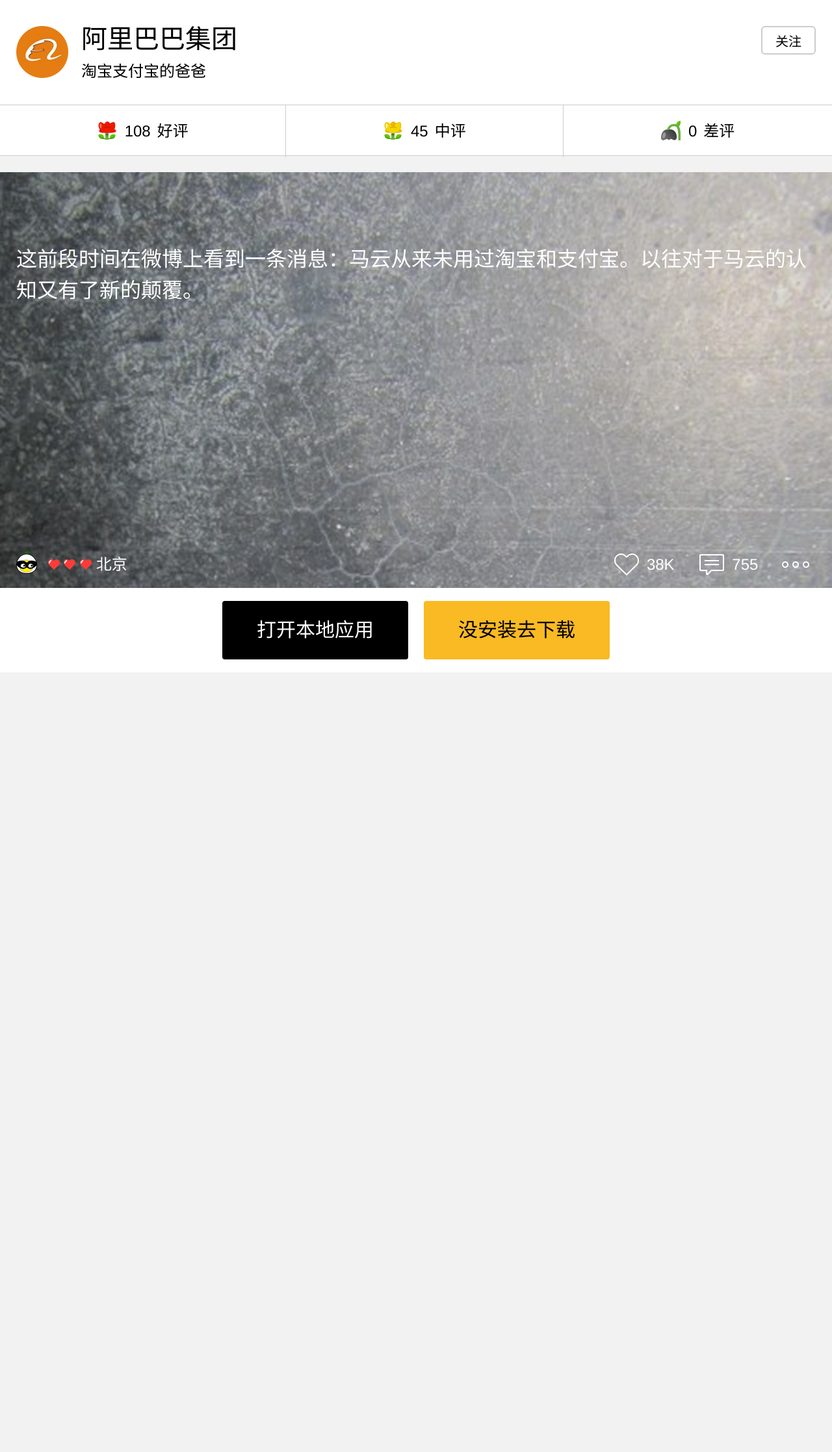
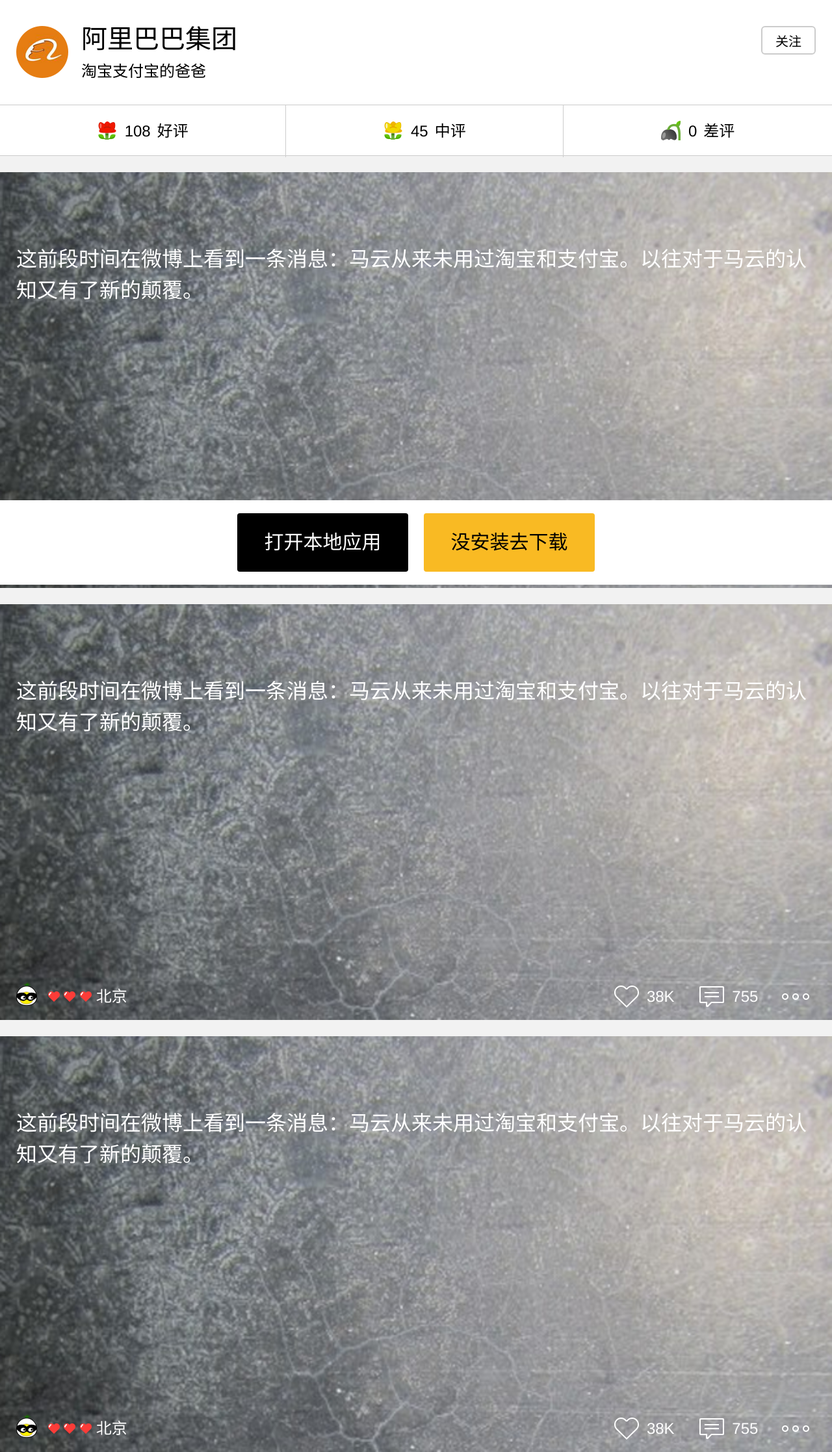
Before and after one commit to xwcoder/xwcoder.github.com, a Jekyll site: the page project/caocao/m2.html, which Jekyll copies as it is, in a window 1280 px wide. Shown: the whole page at 65% size. Built offline with Jekyll 4.4.1, drawn with Linux system fonts in a browser that asks for light colours; Markdown is read by kramdown in place of the engine named in the settings; before the commit the page ends 1035 px from its top, so only the background shows below that.

Commit message:
caocao 调整

```diff
--- a/project/caocao/css/m1.css
+++ b/project/caocao/css/m1.css
@@ -39,6 +39,14 @@
 a:focus,
 a:active {
     outline: none;
+}
+
+.footer,
+.func-btns-area {
+    position: fixed;
+    left: 0;
+    bottom: 0;
+    width: 100%;
 }
 
 @media screen and (min-width: 600px ) {
@@ -313,7 +321,7 @@
     }
     .func-btn {
         display: block;
-        width: 286px;
+        width: 263px;
         height: 90px;
         font-size: 30px;
         line-height: 90px;
@@ -339,7 +347,11 @@
     .func-dl-btn:active {
         background: #f9ce23;
     }
+    .content-list {
+        margin-bottom: 160px;
+    }
 }
+
 @media screen and (max-width:599px) {
     .corp-section {
         height: 120px;
@@ -634,4 +646,8 @@
     .func-dl-btn:active {
         background: #f9ce23;
     }
+
+    .content-list {
+        margin-bottom: 80px;
+    }
 }
--- a/project/caocao/m.html
+++ b/project/caocao/m.html
@@ -23,12 +23,10 @@
             <a class="dl-btn apple-btn" href="#">Iphone下载</a>
         </div>
     </div>
-    <!--
     <div class="sec1"></div>
     <div class="sec2"></div>
     <div class="sec3"></div>
-    -->
-    <div class="sec"></div>
+    <!-- <div class="sec"></div> -->
     <div class="footer">
         <p class="copyright">Copyright &copy;2014槽槽-京ICP备14033407号-2</p>
         <p class="contact">联系我们</p>
--- a/project/caocao/m1.html
+++ b/project/caocao/m1.html
@@ -25,6 +25,7 @@
             <div class="praise-item praise-bad"><span class="praise-logo"></span><span class="praise-num">0</span><span>差评</span></div>
         </div>
     </div>
+    <div class="content-list">
         <div class="content-area">
             <div class="content">这前段时间在微博上看到一条消息：马云从来未用过淘宝和支付宝。以往对于马云的认知又有了新的颠覆。</div>
             <div class="content-info">
@@ -47,10 +48,6 @@
                     <div class="content-more"></div>
                 </div>
             </div>
-    </div>
-    <div class="func-btns-area">
-        <a href="#" class="func-btn func-open-btn">打开本地应用</a>
-        <a href="#" class="func-btn func-dl-btn">没安装去下载</a>
         </div>
         <div class="comment-list-area">
             <div class="hd">2个评论</div>
@@ -90,6 +87,7 @@
                 </li>
             </ul>
         </div>
+    </div>
     <div class="footer">
         <div class="ft-logo">
             <img src="css/images/m1/icon_31.png" alt="">
--- a/project/caocao/m2.html
+++ b/project/caocao/m2.html
@@ -25,6 +25,7 @@
             <div class="praise-item praise-bad"><span class="praise-logo"></span><span class="praise-num">0</span><span>差评</span></div>
         </div>
     </div>
+    <div class="content-list">
         <div class="content-area">
             <div class="content">这前段时间在微博上看到一条消息：马云从来未用过淘宝和支付宝。以往对于马云的认知又有了新的颠覆。</div>
             <div class="content-info">
@@ -48,6 +49,53 @@
                 </div>
             </div>
         </div>
+        <div class="content-area">
+            <div class="content">这前段时间在微博上看到一条消息：马云从来未用过淘宝和支付宝。以往对于马云的认知又有了新的颠覆。</div>
+            <div class="content-info">
+                <div class="content-city-area">
+                    <div class="content-avatar"></div>
+                    <div class="content-heart"></div>
+                    <div class="content-heart"></div>
+                    <div class="content-heart"></div>
+                    <div class="content-city">北京</div>
+                </div>
+                <div class="content-comment-area">
+                    <div class="content-comment-heart">
+                        <div class="content-comment-heart-logo"></div>
+                        <div class="content-comment-heart-num">38K</div>
+                    </div>
+                    <div class="content-comment-info">
+                        <div class="content-comment-info-logo"></div>
+                        <div class="content-comment-info-num">755</div>
+                    </div>
+                    <div class="content-more"></div>
+                </div>
+            </div>
+        </div>
+        <div class="content-area">
+            <div class="content">这前段时间在微博上看到一条消息：马云从来未用过淘宝和支付宝。以往对于马云的认知又有了新的颠覆。</div>
+            <div class="content-info">
+                <div class="content-city-area">
+                    <div class="content-avatar"></div>
+                    <div class="content-heart"></div>
+                    <div class="content-heart"></div>
+                    <div class="content-heart"></div>
+                    <div class="content-city">北京</div>
+                </div>
+                <div class="content-comment-area">
+                    <div class="content-comment-heart">
+                        <div class="content-comment-heart-logo"></div>
+                        <div class="content-comment-heart-num">38K</div>
+                    </div>
+                    <div class="content-comment-info">
+                        <div class="content-comment-info-logo"></div>
+                        <div class="content-comment-info-num">755</div>
+                    </div>
+                    <div class="content-more"></div>
+                </div>
+            </div>
+        </div>
+    </div>
     <div class="func-btns-area">
         <a href="#" class="func-btn func-open-btn">打开本地应用</a>
         <a href="#" class="func-btn func-dl-btn">没安装去下载</a>
```
Also changed, not shown: project/caocao/css/m.css (+127 -147 lines), 1 other file. Lines whose indentation alone changed are shown as unchanged.
